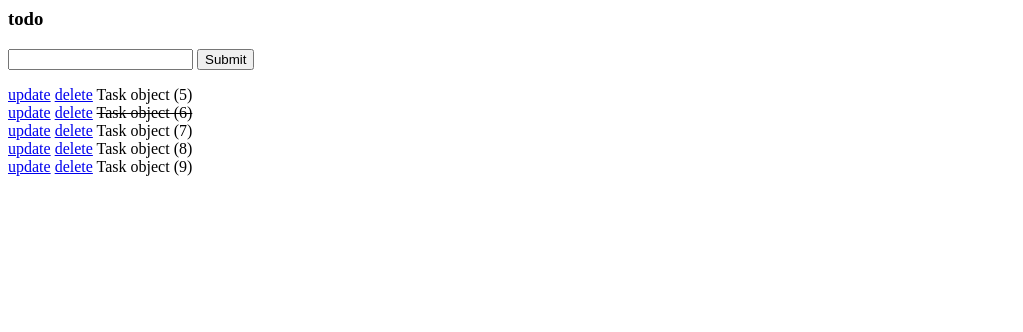
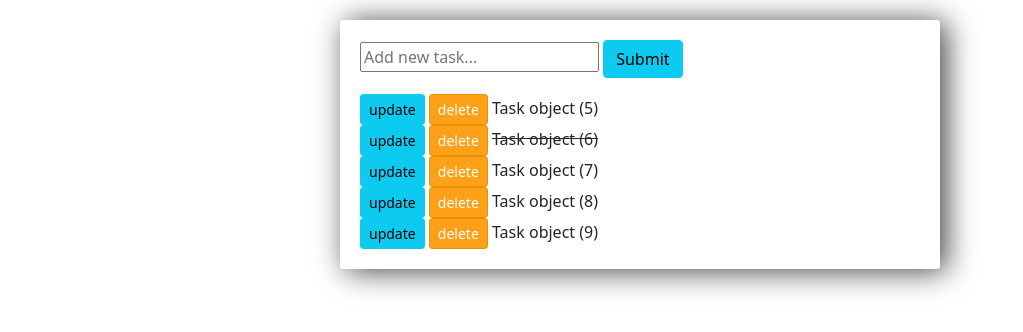
Before and after one commit to beryl2/todo, a Django app: page / in a window 1280 px wide. Shown: the top 332 px of the page, without its empty margins (0-1023 px from the left). Run offline with Django 4.2, Linux system fonts and the light colour scheme; data comes from the database, SQL or seed files in the repository.

Commit message:
complete to do list

```diff
--- a/tasks/Templates/tasks/list.html
+++ b/tasks/Templates/tasks/list.html
@@ -1,13 +1,55 @@
-<h3>todo</h3>
+<link href="https://cdn.jsdelivr.net/npm/bootstrap@5.0.2/dist/css/bootstrap.min.css" rel="stylesheet" integrity="sha384-EVSTQN3/azprG1Anm3QDgpJLIm9Nao0Yz1ztcQTwFspd3yD65VohhpuuCOmLASjC" crossorigin="anonymous">
+
+<style>
+    .body{
+        background-color: blue;
+    }
+
+    .input{
+        width: 100%;
+        padding: 12px 20px;
+        margin: 8px 0;
+        box-sizing: border-box;
+    }
+
+    .input::placeholder{
+        color: #d3d3d3;
+    }
+
+    .submit{
+        background-color: #6ba3e8;
+    }
+
+    .submit{
+        background-color: #6ba3e8;
+    }
+
+    .center-column{
+        width: 600px;
+        margin: 20px auto;
+        padding: 20px;
+        background-color: #fff;
+        border-radius: 3px;
+        box-shadow: 6px 2px 30px 0px rgba(0,0,0,0.75);
+
+    }
+
+    .btn-danger{
+        background-color: #ffa019;
+        border-color: #e59400;
+    }
+</style>
+<div class="center-column">
     <form method = "POST" action="/" ><!--we submit the action to post-->
         {%csrf_token%}
         {{form.title}}
-    <input type="submit" name="'Create Task">
+        <input class="btn btn-info" type="submit" name="'Create Task">
     </form>
+    <div class="todo-list">
         {% for task in tasks %}
-<div>
-    <a href="{% url 'update_task' task.id %}">update</a>
-    <a href="{% url 'delete' task.id %}">delete</a>
+    <div class="item-row">
+        <a class="btn btn-sm btn-info" href="{% url 'update_task' task.id %}">update</a>
+        <a class="btn btn-sm btn-danger btn-info" href="{% url 'delete' task.id %}">delete</a>
 
         {% if task.complete == True %}
         <strike>{{task}}</strike>
@@ -16,3 +58,6 @@
         {% endif %}
     </div>
     {% endfor %}
+    </div>
+
+</div>
--- a/tasks/forms.py
+++ b/tasks/forms.py
@@ -4,6 +4,7 @@ from django.forms import ModelForm
 from .models import *
 
 class TaskForm(forms.ModelForm):
+    title = forms.CharField(widget= forms.TextInput(attrs = {'placeholder': 'Add new task...'}))
     class Meta:
         model = Task #the model we are creating a form for
         fields = '__all__'# to import all fields
```
Lines whose indentation alone changed are shown as unchanged.
